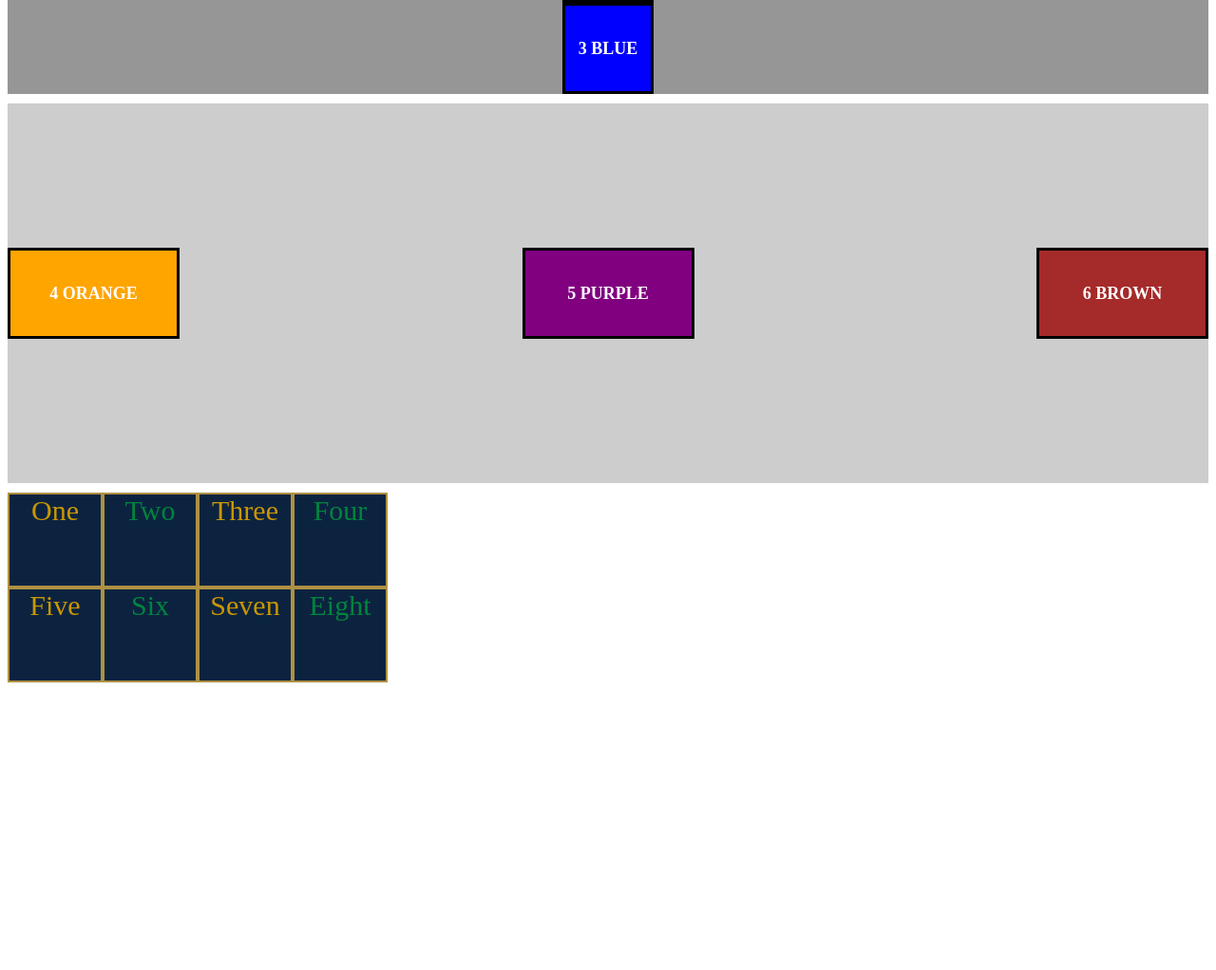
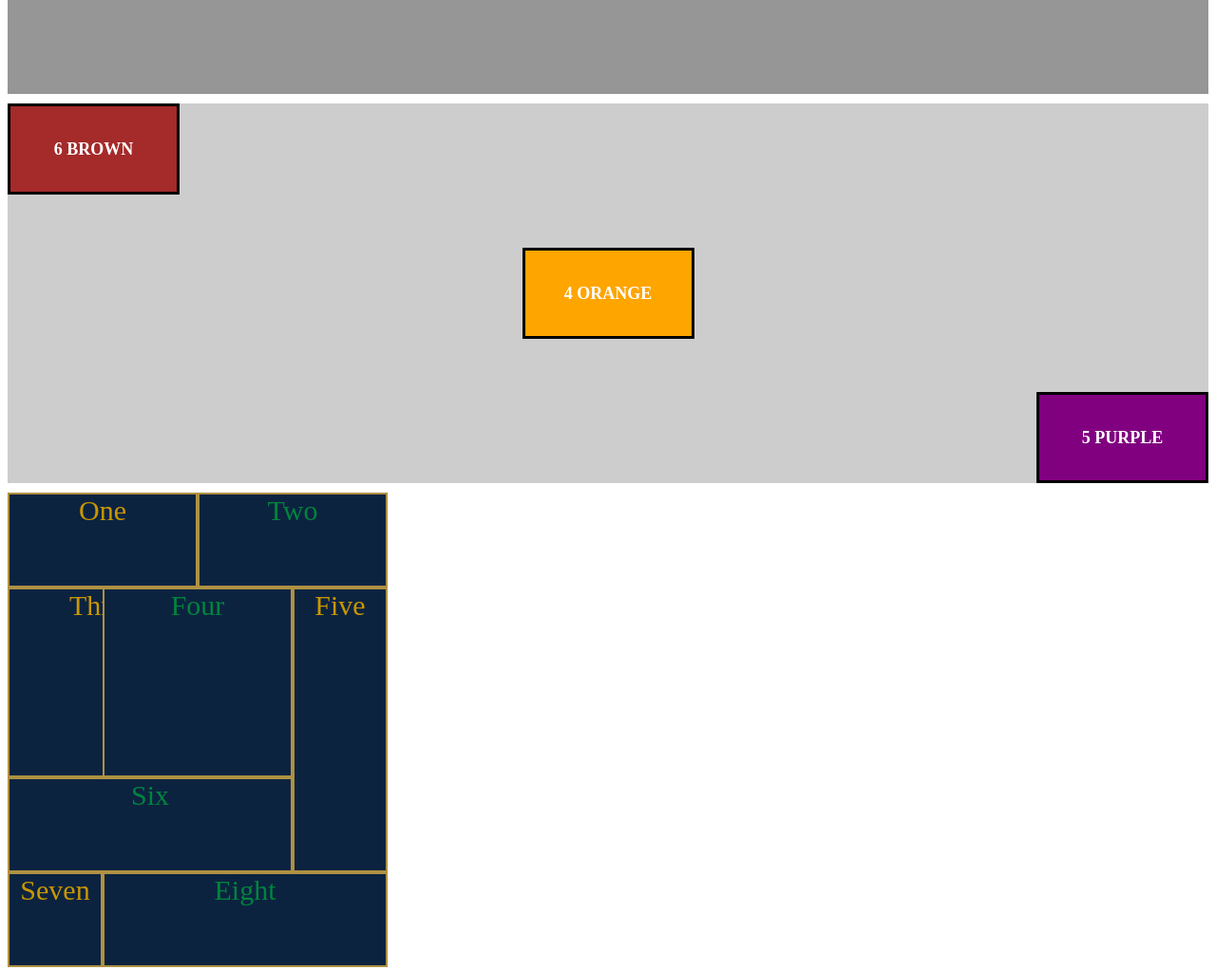
Before and after one commit to keithroe6/FlexboxGridExercise, a plain HTML site: page index.html in a window 1280 px wide. Shown: the part 311-1333 px from the top of the page at 95% size. Before the commit the page ends 1230 px from the top, so only its background shows below. Drawn offline with Linux system fonts and the light colour scheme.

Commit message:
Finished with bonuses

```diff
--- a/style.css
+++ b/style.css
@@ -104,4 +104,70 @@ section:not(#three) {
 
     }
 
-    /* BONUS 1. */
+    /* BONUS 1. Super Secret Bonus*/
+    /* #p-one { */
+      /* grid-column-start: 6; */
+      /* grid-column-end: 7; */
+      /* grid-row-start: 2; */
+      /* grid-row-end: 3; */
+    /* } */
+
+/* Real Bonus 1. */
+#one{
+  flex-direction: column-reverse;
+}
+
+/* Bonus 2 */
+/* #two{ */
+  /* flex-direction: row-reverse; */
+/* } */
+
+/* Bonus 3 */
+
+#orange{
+  order: 2;
+}
+#purple{
+  order: 3;
+  align-self: flex-end;
+}
+
+#brown {
+  order: 1;
+  align-self: flex-start;
+}
+
+#p-one{
+  grid-column-start: 1;
+  grid-column-end: 3;
+}
+#p-two{
+  grid-column-start: 3;
+  grid-column-end: 5;
+}
+#p-three{
+  grid-column-start: 1;
+  grid-column-end: 3;
+  grid-row-start: 2;
+  grid-row-end: 4;
+}
+#p-four{
+  grid-column-start: 2;
+  grid-column-end: 4;
+grid-row-start: 2;
+grid-row-end: 4;
+
+}
+#p-five{
+  grid-column-start: 4;
+  grid-column-end: 5;
+  grid-row-start: 2;
+  grid-row-end: 5;
+}
+#p-six{
+  grid-column-start: 1;
+  grid-column-end: 4;
+}
+#p-eight{
+  grid-column: 2/5;
+}
```
